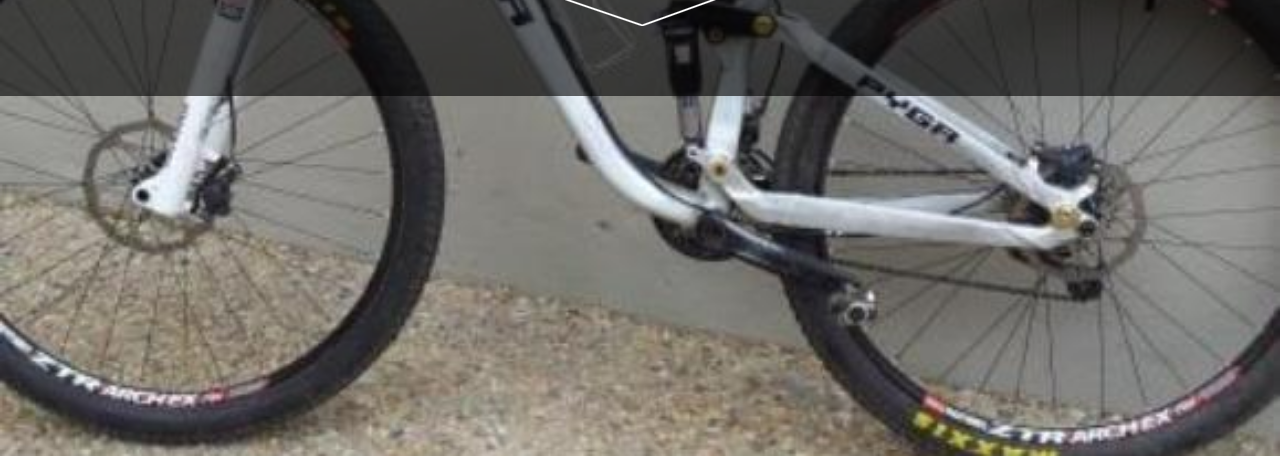
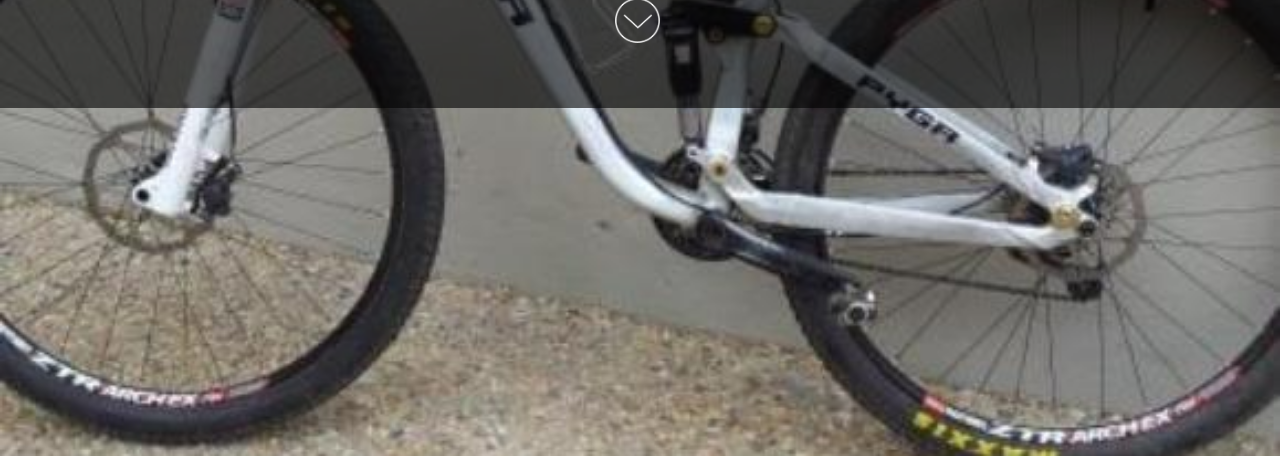
Before and after one commit to dmorison/JD_10yearsCelebration, a website: page index.html in a window 1280 px wide. Shown: the part 344-800 px from the top of the page. Drawn offline with nearby package versions, Linux system fonts and the light colour scheme.

Commit message:
better enter button style and intro screen animation

```diff
--- a/scripts/scripts.js
+++ b/scripts/scripts.js
@@ -65,7 +65,7 @@ mainView.querySelector('.frame-mid').style.marginTop = marginCalc + 'px';
 
 var enterButton = document.getElementById('enter');
 enterButton.addEventListener('click', function() {
-  header.style.height = 0 + 'px';
+  header.style.top = windowHeight + 10 + 'px';
 });
 
 
--- a/stylesheets/partials/_image-container.scss
+++ b/stylesheets/partials/_image-container.scss
@@ -3,11 +3,13 @@ body {
 	color: #eee;
 	font-family: 'Poiret One', cursive, Arial, serif;
 	font-size: 0.9em;
+	overflow: hidden !important;
 }
 
 header {
 	width: 100%;
 	position: absolute;
+	top: 0px;
 	background-image: url(../images/pyga.jpg);
 	background-repeat: no-repeat;
 	background-position: center;
@@ -15,10 +17,10 @@ header {
 	/* background-size: 100% 100%; */
 	z-index: 3;
 	overflow: hidden !important;
-	-webkit-transition: height 1.5s;
-	-moz-transition: height 1.5s;
-	-o-transition: height 1.5s;
-	transition: height 1.5s;
+	-webkit-transition: top 1s;
+	-moz-transition: top 1s;
+	-o-transition: top 1s;
+	transition: top 1s;
 
 	.banner {
 		text-align: center;
@@ -33,27 +35,28 @@ header {
 		}
 
 		#enter {
-			width: 152px;
-			height: 38px;
+			width: 50px;
+			height: 50px;
 			position: relative;
 			margin: 0 auto;
 			cursor: pointer;
 
 			> span {
 				display: block;
-				width: 100%;
-				height: 28px;
+				width: 45px;
+				height: 45px;
 				position: relative;
 				top: 0px;
-				background-image: url(../images/down-arrow.png);
+				background-image: url(../images/enter-arrow.png);
 				background-repeat: no-repeat;
-				-webkit-transition: top 1s;
-				-moz-transition: top 1s;
-				-o-transition: top 1s;
-				transition: top 1s;
+				background-size: 100% 100%;
+				-webkit-transition: top 0.3s;
+				-moz-transition: top 0.3s;
+				-o-transition: top 0.3s;
+				transition: top 0.3s;
 
 				&:hover {
-					top: 10px;
+					top: 5px;
 				}
 
 			}
```
Also changed, not shown: css/style.css, images/enter-arrow.png (added).
